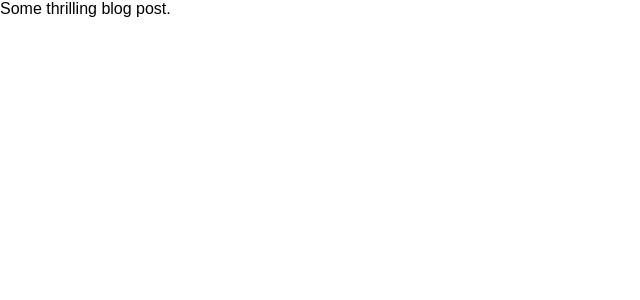
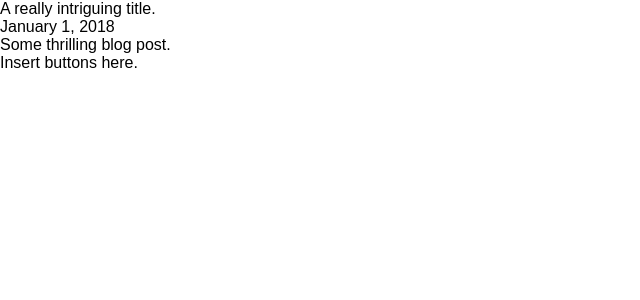
Before and after one commit to podoglyph/padraic.website, a React (Create React App) app: page / in a window 1280 px wide. Shown: the top 300 px of the page, without its empty margins (0-640 px from the left). Built offline with nearby package versions, Linux system fonts and the light colour scheme.

Commit message:
adds skeleton components for post title, date, and social buttons

```diff
--- a/src/components/App.js
+++ b/src/components/App.js
@@ -1,8 +1,14 @@
 import React, { Component } from 'react';
 import PostContent from './PostContent.js'
+import PostTitle from './PostTitle.js'
+import PostDate from './PostDate.js'
+import SocialShare from './SocialShare.js'
 import './styles/App.css';
 
 const postContent = "Some thrilling blog post."
+const postTitle = "A really intriguing title."
+const postDate = "January 1, 2018"
+const socialShare = "Insert buttons here."
 
 class App extends Component {
 
@@ -10,7 +16,19 @@ class App extends Component {
 
     return (
       <div className="App">
-        <PostContent post={postContent} />
+      <div className="wrapper">
+        <div className="nav"></div>
+        <div className="main">
+          <div className="post">
+            <PostTitle postTitle={ postTitle } />
+            <PostDate postDate={ postDate } />
+            <PostContent postContent={ postContent } />
+            <SocialShare socialShare={ socialShare } />
+          </div>
+        </div>
+        <div className="sidebar"></div>
+      </div>
+
       </div>
     );
   }
--- a/src/components/PostContent.js
+++ b/src/components/PostContent.js
@@ -4,7 +4,7 @@ class PostContent extends Component {
   render() {
     return (
       <div className="PostContent">
-        {this.props.post}
+        {this.props.postContent}
       </div>
     )
   }
--- /dev/null
+++ b/src/components/PostDate.js
@@ -0,0 +1,13 @@
+import React, { Component } from 'react';
+
+class PostDate extends Component {
+  render() {
+    return (
+      <div className="PostDate">
+        {this.props.postDate}
+      </div>
+    )
+  }
+}
+
+export default PostDate;
--- /dev/null
+++ b/src/components/PostTitle.js
@@ -0,0 +1,13 @@
+import React, { Component } from 'react';
+
+class PostTitle extends Component {
+  render() {
+    return (
+      <div className="PostTitle">
+        {this.props.postTitle}
+      </div>
+    )
+  }
+}
+
+export default PostTitle;
--- /dev/null
+++ b/src/components/SocialShare.js
@@ -0,0 +1,13 @@
+import React, { Component } from 'react';
+
+class SocialShare extends Component {
+  render() {
+    return (
+      <div className="SocialShare">
+        {this.props.socialShare}
+      </div>
+    )
+  }
+}
+
+export default SocialShare;
```
